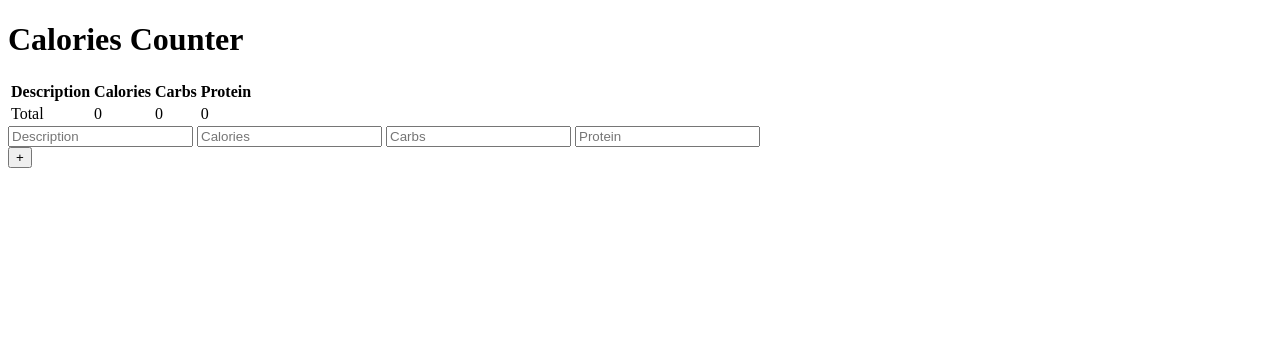
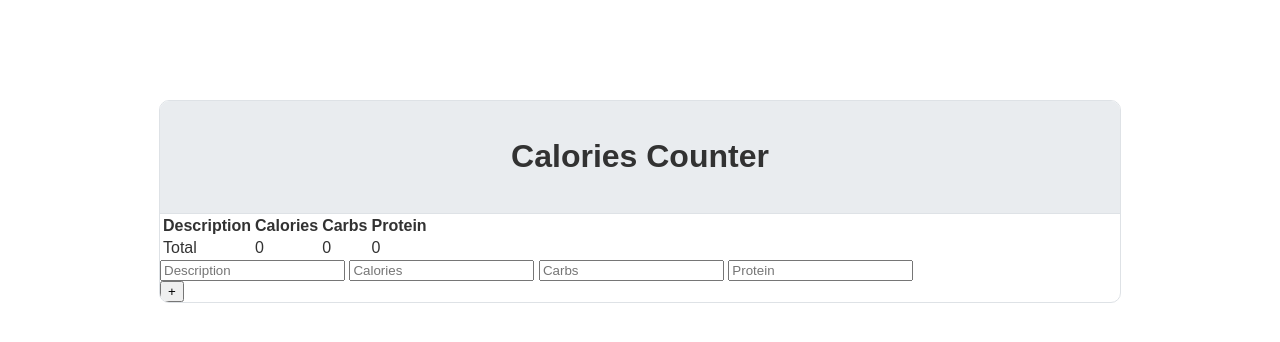
Before and after one commit to juanjosevega99/calories-counter, a plain HTML site: page index.html in a window 1280 px wide. Drawn offline with Linux system fonts and the light colour scheme.

Commit message:
solved bug

```diff
--- a/css/styles.css
+++ b/css/styles.css
@@ -13,5 +13,21 @@
 
 body, h1 {
   font-family: Arial, Helvetica, sans-serif;
-  color: var(--black)
+  color: var(--black);
 }
+
+.container {
+  border-radius: 10px;
+  margin: auto;
+  margin-top: 100px;
+  overflow: hidden;
+  max-width: 960px;
+  border: 1px solid var(--border);
+}
+
+#header {
+  text-align: center;
+  background-color: var(--background);
+  border-bottom: 1px solid var(--border);
+  padding: 1em;
+}
--- a/index.html
+++ b/index.html
@@ -3,6 +3,7 @@
 <head>
   <meta charset="UTF-8">
   <meta name="viewport" content="width=device-width, initial-scale=1.0">
+  <link rel="stylesheet" href="./css/styles.css">
   <title>Calories Counter</title>
 </head>
 <body>
```
